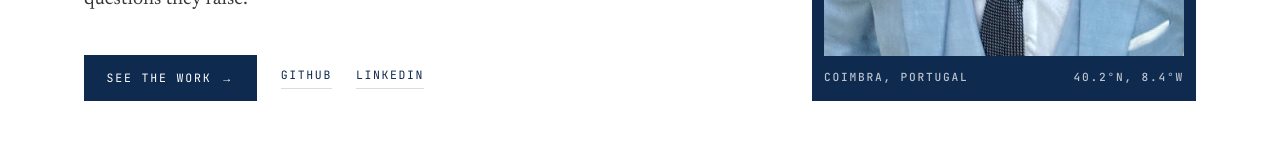
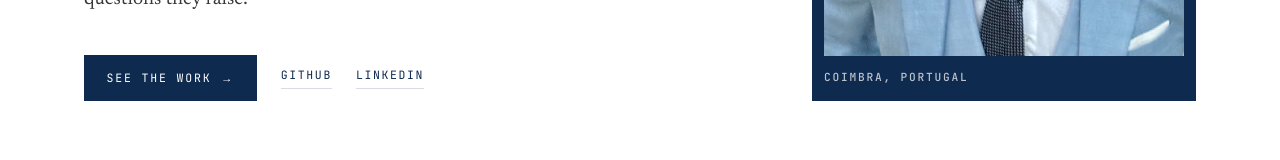
Before and after one commit to akcelgraca/portfolio, a Next.js app: page / in a window 1280 px wide. Shown: the part 580-740 px from the top of the page. Built offline with nearby package versions, Linux system fonts and the light colour scheme.

Commit message:
algumas alterações

```diff
--- a/app/data.ts
+++ b/app/data.ts
@@ -4,7 +4,6 @@ export const profile = {
   last: "Graça",
   role: "Computer engineering student",
   place: "Coimbra, Portugal",
-  coords: "40.2°N, 8.4°W",
   lead:
     "I build systems that run close to the machine — concurrent processes in C, database-backed services, and the security questions they raise.",
   about: [
--- a/app/page.tsx
+++ b/app/page.tsx
@@ -78,7 +78,6 @@ export default function Home() {
             </figure>
             <p className="plate-caption tag">
               <span>{profile.place}</span>
-              <span>{profile.coords}</span>
             </p>
           </div>
         </section>
@@ -186,7 +185,6 @@ export default function Home() {
       <footer className="colophon">
         <div className="shell colophon-inner tag">
           <span>© {new Date().getFullYear()} Akcel Graça</span>
-          <span>Set in Archivo, Newsreader and JetBrains Mono</span>
         </div>
       </footer>
     </>
```
